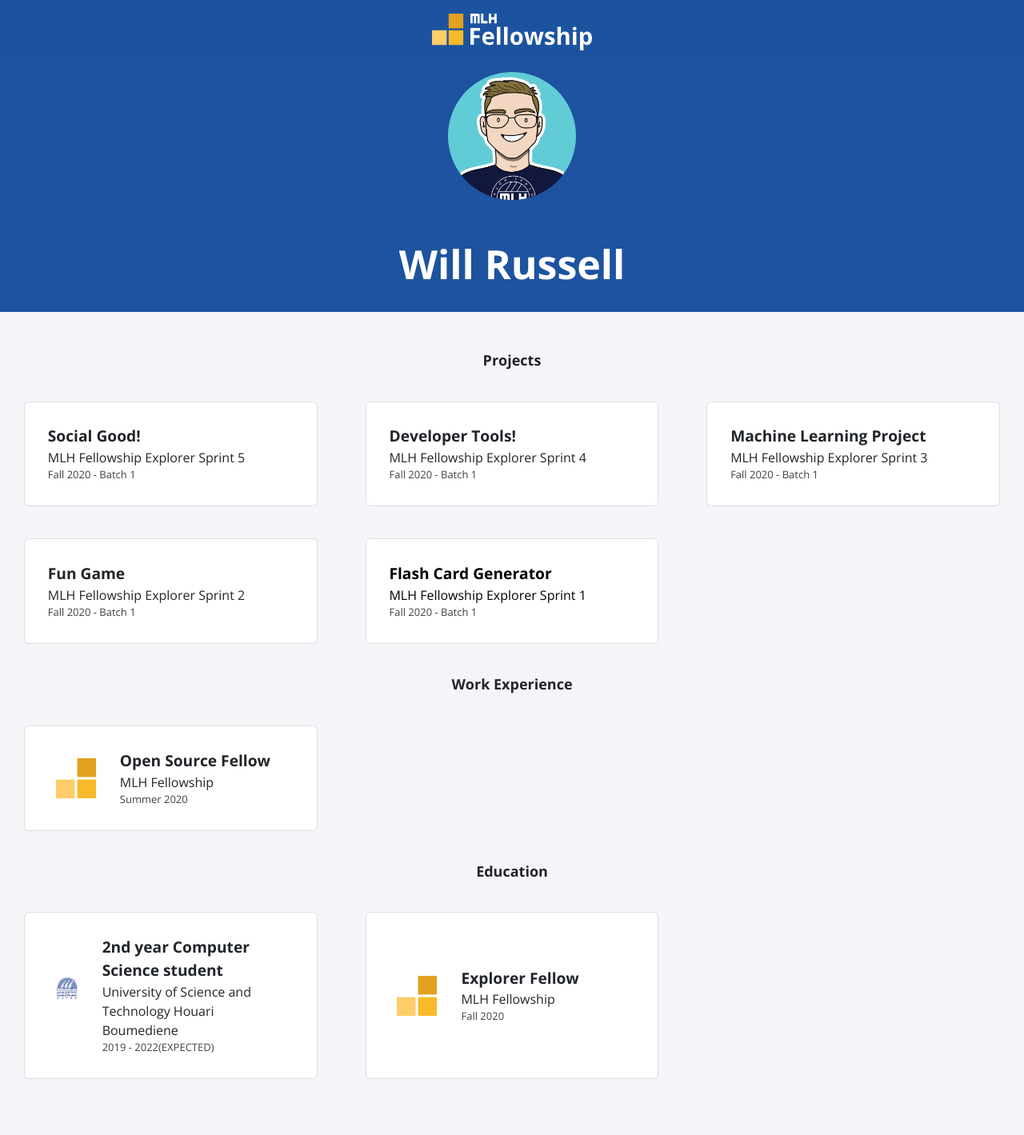
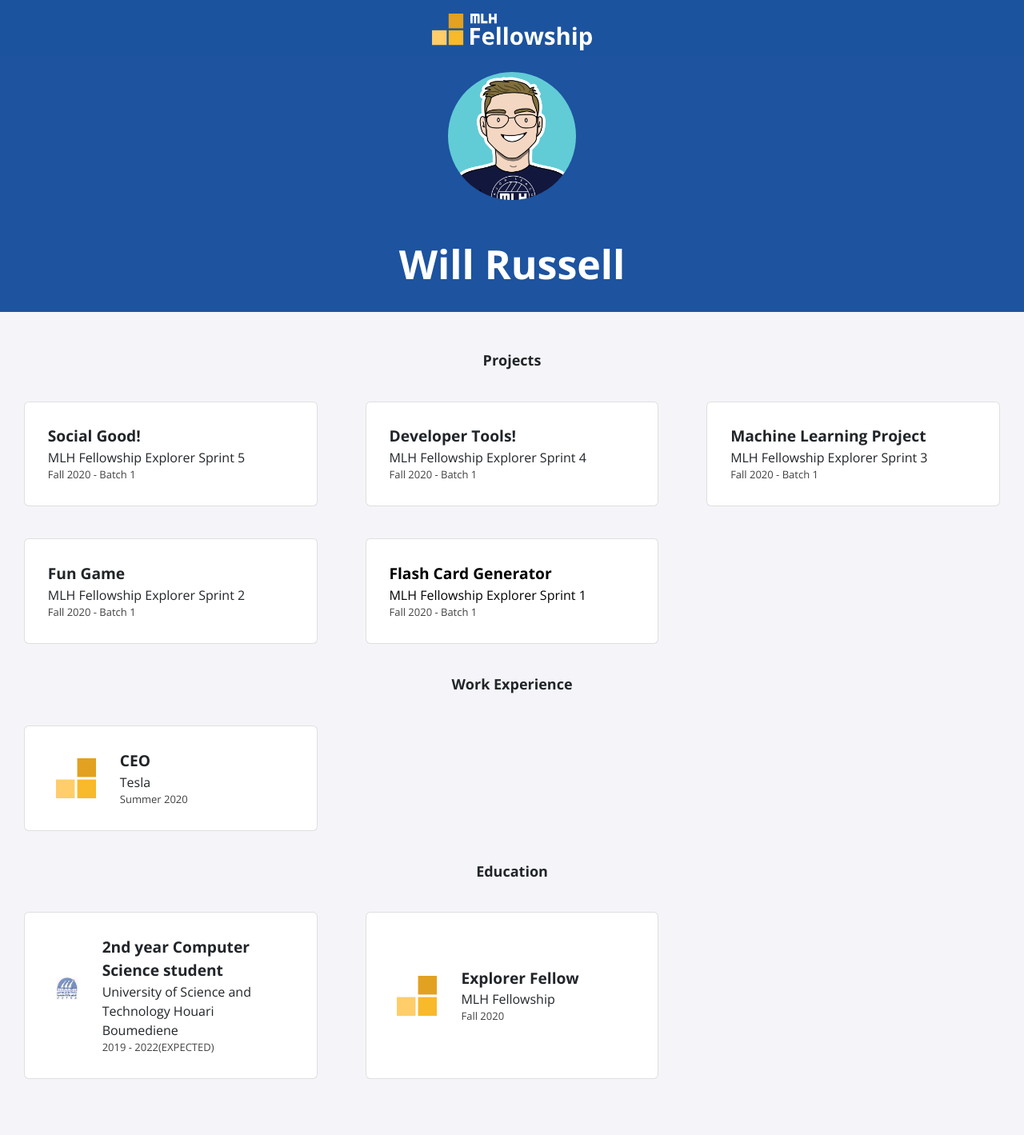
Before and after one commit to abdelghafourbk/abdelghafourbk.github.io, a Jekyll site: the page built from index.html, in a window 1280 px wide. Shown: the whole page at 80% size. Built offline with Jekyll 4.4.1, drawn with Linux system fonts in a browser that asks for light colours; nearby versions of some CDN libraries.

Commit message:
Update experience.yml

```diff
--- a/_data/experience.yml
+++ b/_data/experience.yml
@@ -1,4 +1,4 @@
-- role: Open Source Fellow
-  company: MLH Fellowship
+- role: CEO
+  company: Tesla
   dates: Summer 2020
   logo: fellowship.svg
```
